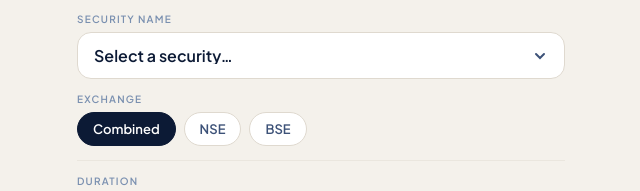
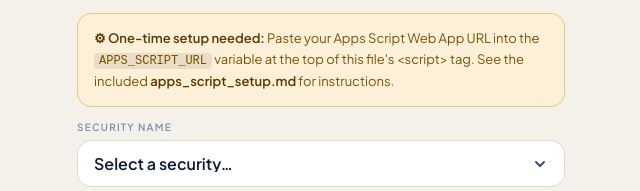
Before and after one commit to ProjectDwister/Liquidity, a plain HTML site: page index.html in a window 1280 px wide. Shown: the part 119-310 px from the top of the page, without its empty margins (319-959 px from the left). Drawn offline with nearby package versions, Linux system fonts and the light colour scheme.

Commit message:
Add files via upload

```diff
--- a/index.html
+++ b/index.html
@@ -122,7 +122,6 @@ body{
   transition:all .18s;user-select:none;-webkit-user-select:none;
 }
 .pill:active{transform:scale(0.95)}
-.pill.active-exch{background:var(--ink);border-color:var(--ink);color:#fff}
 .pill.active-period{background:var(--gold-lt);border-color:var(--gold);color:var(--gold)}
 
 /* ── Divider ── */
@@ -260,15 +259,6 @@ body{
     </select>
   </div>
 
-  <div class="sec-label">Exchange</div>
-  <div class="pills" id="exchPills">
-    <div class="pill active-exch" data-exch="COMBINED">Combined</div>
-    <div class="pill" data-exch="NSE">NSE</div>
-    <div class="pill" data-exch="BSE">BSE</div>
-  </div>
-
-  <div class="divider"></div>
-
   <div class="sec-label">Duration</div>
   <div class="pills" id="periodPills">
     <div class="pill" data-period="1 Week">1 Week</div>
@@ -302,7 +292,7 @@ body{
 //  PASTE YOUR APPS SCRIPT WEB APP URL HERE
 //  (Leave empty to see the setup notice above)
 // ─────────────────────────────────────────────
-const APPS_SCRIPT_URL = 'https://script.google.com/macros/s/AKfycbx4mXqLDgmvcrJ7WxRvUl-Xbww6sB51Hys3udCxCvQynBsww87eQSdrYXdL1w970W4m/exec';
+const APPS_SCRIPT_URL = '';
 
 const SECS = [
   'ALTIUS','ANANTAM','ANZEN','BIRET','CAPINVIT','CITIUSINVT','CUBEINVIT',
@@ -313,9 +303,8 @@ const SECS = [
 ];
 
 let period = '3 Months';
-let exch   = 'COMBINED';
 
-// Populate security dropdown
+
 const sel = document.getElementById('secSelect');
 SECS.forEach(s => {
   const o = document.createElement('option');
@@ -325,15 +314,6 @@ SECS.forEach(s => {
 
 // Hide setup notice once URL is set
 if (APPS_SCRIPT_URL) document.getElementById('setupNotice').style.display = 'none';
-
-// Exchange pills
-document.querySelectorAll('#exchPills .pill').forEach(p => {
-  p.addEventListener('click', () => {
-    document.querySelectorAll('#exchPills .pill').forEach(x => x.classList.remove('active-exch'));
-    p.classList.add('active-exch');
-    exch = p.dataset.exch;
-  });
-});
 
 // Period pills
 document.querySelectorAll('#periodPills .pill').forEach(p => {
@@ -372,9 +352,7 @@ async function runFetch() {
     </div>`;
 
   try {
-    // The security name sent to the sheet combines base name + exchange
-    // e.g. "CUBEINVIT" for COMBINED, or "CUBEINVIT_NSE" for NSE
-    const securityName = exch === 'COMBINED' ? sec : `${sec}_${exch}`;
+    const securityName = sec;
 
     const url = `${APPS_SCRIPT_URL}?security=${encodeURIComponent(securityName)}&duration=${encodeURIComponent(period)}`;
     const res = await fetch(url);
```
